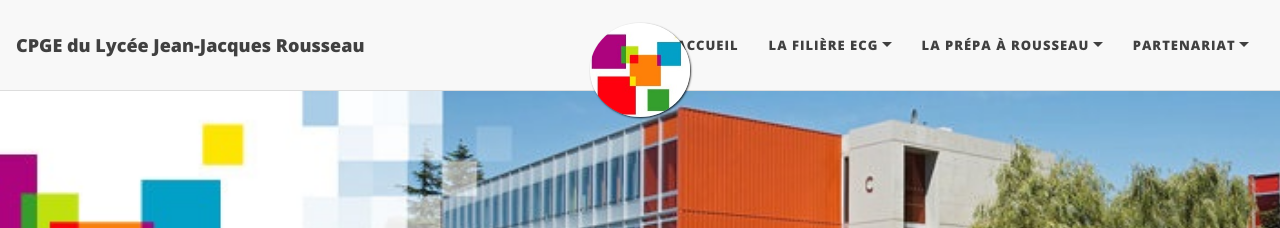
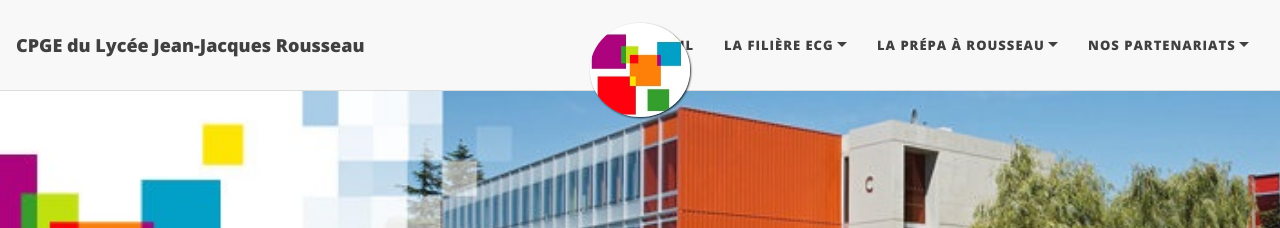
Before and after one commit to cpgesarcelles/cpgesarcelles.github.io, a Jekyll site: the page built from index.html, in a window 1280 px wide and 985 px high. Shown: the top 228 px of the window. Built offline with Jekyll 4.4.1, drawn with Linux system fonts in a browser that asks for light colours; nearby versions of some CDN libraries; the list of posts is cut into pages by our own code.

Commit message:
Update _config.yml

```diff
--- a/_config.yml
+++ b/_config.yml
@@ -21,7 +21,7 @@ navbar-links:
     - Présentation de la prépa JJR: "presentation"
     - Témoignages: "temoignages"
     - La prépa JJR en images: "prepa_en_images"
-  Partenariat:
+  Nos partenariats:
     - Fondation Deloitte: "deloitte"
 # --- Logo --- #
 
```
